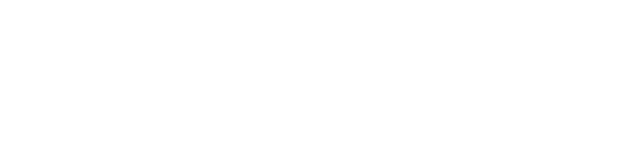
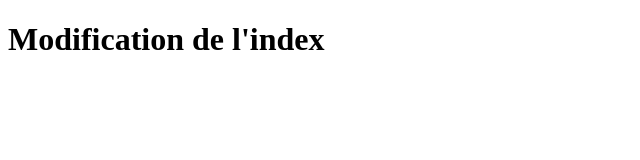
Before and after one commit to isa-code/my-super-website, a plain HTML site: page index.html in a window 1280 px wide. Shown: the whole page, without its empty margins (0-640 px from the left). Drawn offline with Linux system fonts and the light colour scheme.

Commit message:
modification titre et ajout h1

```diff
--- a/index.html
+++ b/index.html
@@ -3,9 +3,9 @@
 <head>
     <meta charset="UTF-8">
     <meta name="viewport" content="width=device-width, initial-scale=1.0">
-    <title>Document</title>
+    <title>Modifs</title>
 </head>
 <body>
-
+    <h1>Modification de l'index</h1>
 </body>
 </html>
```
